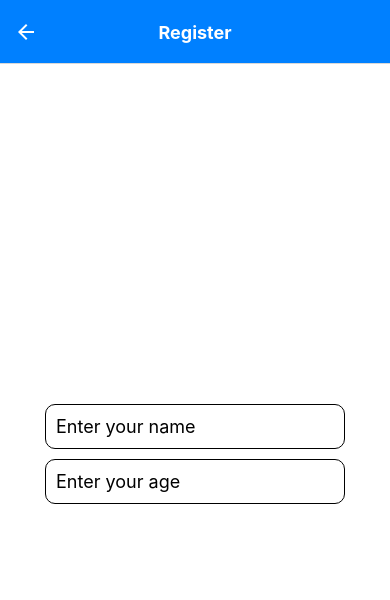
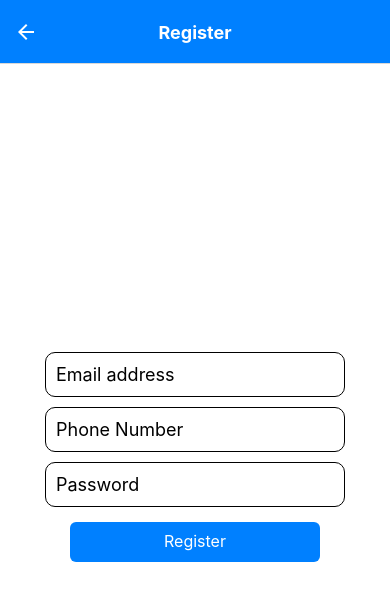
Before and after one commit to Coffee58511867/react-native-authentication, a React Native app: screen /Register in a window 390 px wide. Both pictures are taken after a click on the button 26 px from the left and 32 px from the top of the page. Shown: the top 600 px of the page. Built offline with nearby package versions, Linux system fonts and the light colour scheme.

Commit message:
Initial commit

```diff
--- a/components/RegisterScreen.js
+++ b/components/RegisterScreen.js
@@ -9,23 +9,39 @@ import { globalStyles } from "../styles/global";
 import CustomButton from "../shared/button";
 
 export default function RegisterScreen({ navigation }) {
-  const [name, setName] = useState("");
-  const [age, setAge] = useState("");
+  const [email, setEmail] = useState("");
+  const [phone, setPhone] = useState("");
+  const [password, setPassword] = useState("");
+
+  const register = () =>  {
+    console.log(email);
+  }
 
   return (
     <View style={globalStyles.container}>
       <TextInput
-        placeholder="Enter your name"
+        placeholder="Email address"
         style={globalStyles.input}
-        value={name}
-        onChangeText={(value) => setName(value)}
+        value={email}
+        onChangeText={(value) => setEmail(value)}
+        keyboardType='email-address'
+      />
+            <TextInput
+        placeholder="Phone Number"
+        style={globalStyles.input}
+        value={phone}
+        onChangeText={(value) => setPhone(value)}
+        keyboardType='phone-pad'
       />
       <TextInput
-        placeholder="Enter your age"
+        placeholder="Password"
         style={globalStyles.input}
-        value={age}
-        onChangeText={(value) => setAge(value)}
+        value={password}
+        onChangeText={(value) => setPassword(value)}
+        keyboardType='visible-password'
       />
+      <CustomButton text="Register" onPress={register}/>
     </View>
+
   );
 };
```
